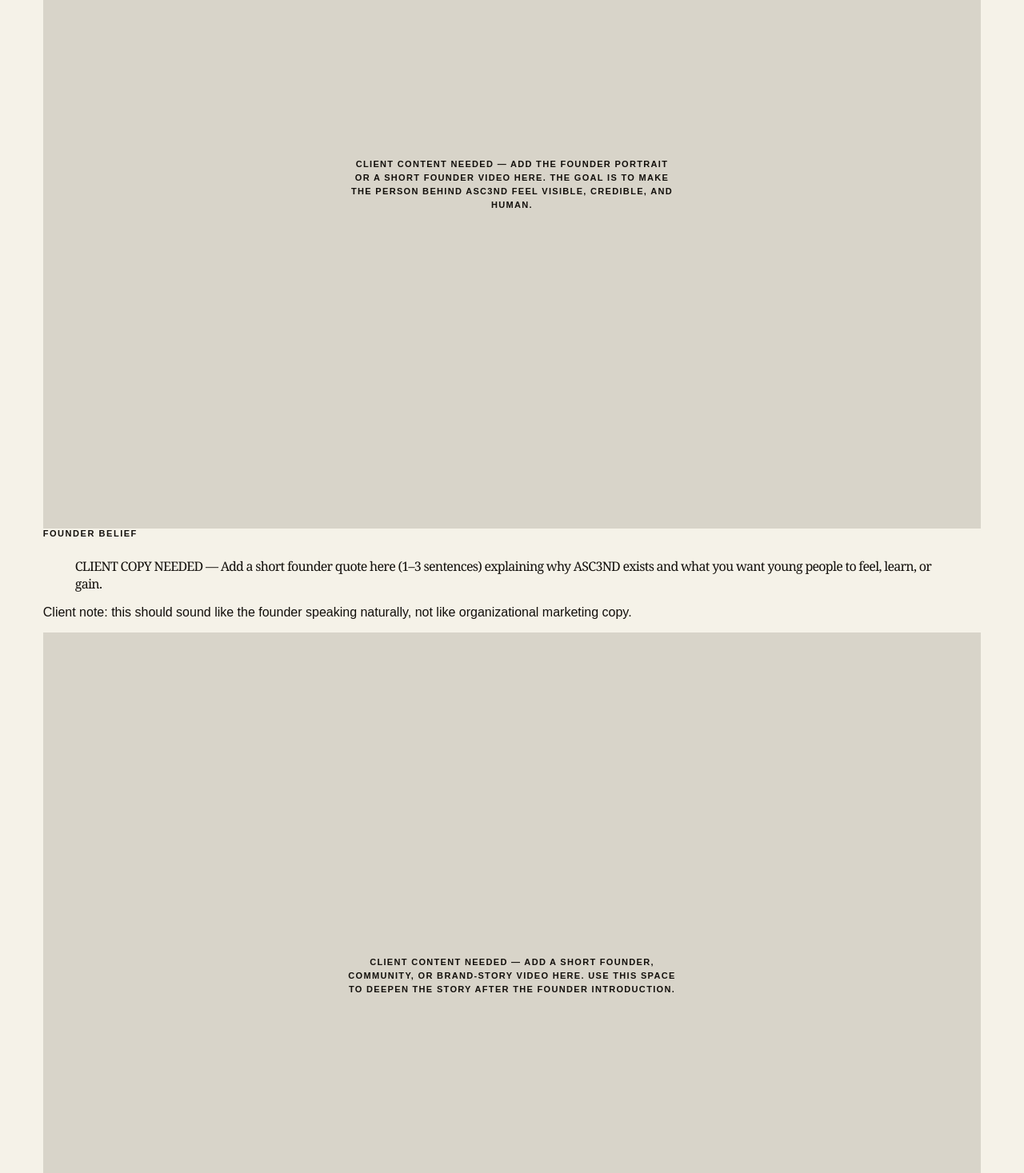
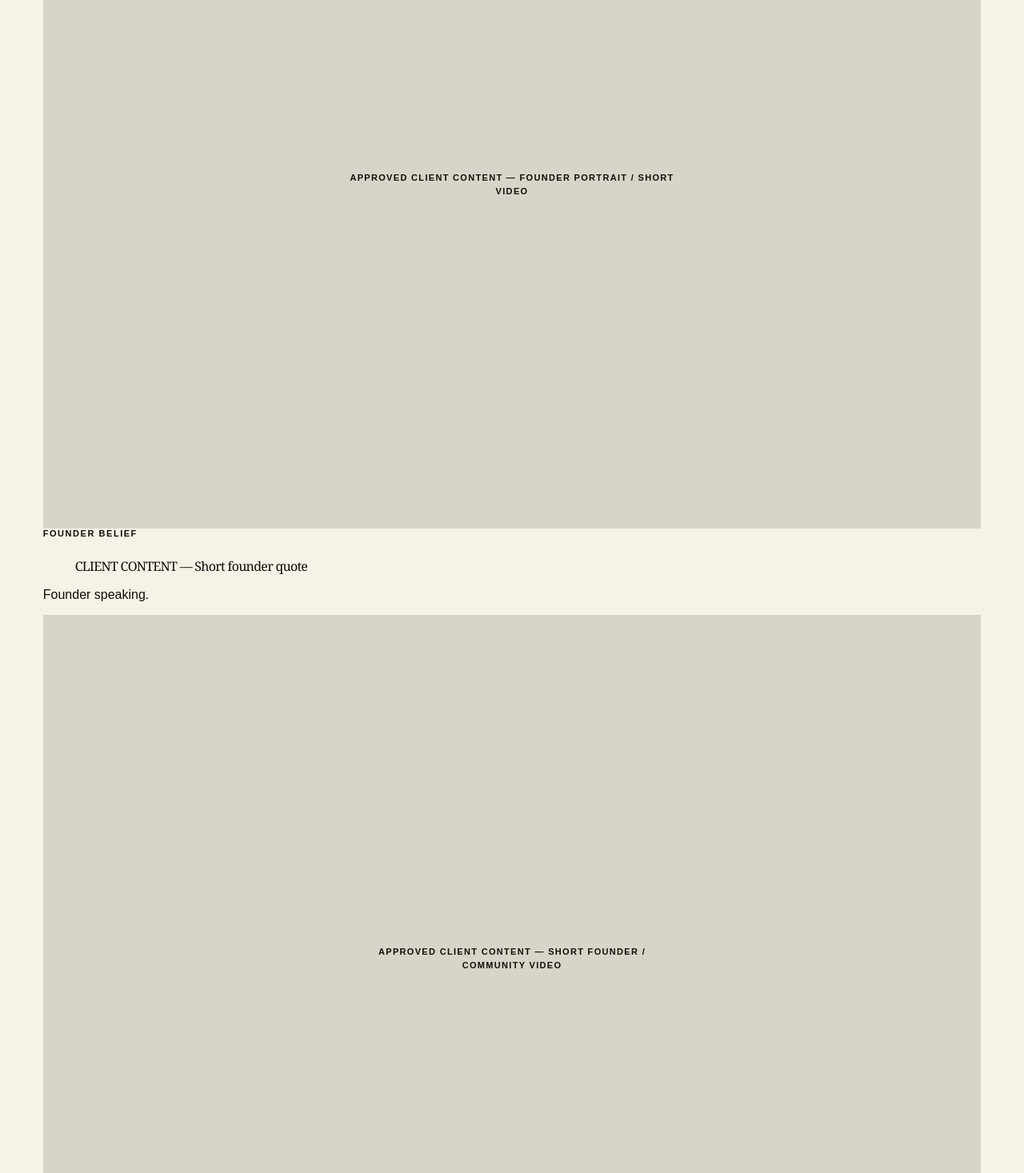
Before and after one commit to executiveusa/asc3nd-brand-site, a Next.js app: page /story in a window 1280 px wide. Shown: the part 1000-2467 px from the top of the page at 80% size. Built offline with nearby package versions, Linux system fonts and the light colour scheme.

Commit message:
refine story placeholders

```diff
--- a/app/story/page.tsx
+++ b/app/story/page.tsx
@@ -11,20 +11,20 @@ export default function StoryPage() {
     >
       <section className="story shell interior-story">
         <DocumentaryFrame
-          label="CLIENT CONTENT NEEDED — Add the founder portrait or a short founder video here. The goal is to make the person behind ASC3ND feel visible, credible, and human."
+          label="APPROVED CLIENT CONTENT — Founder portrait / short video"
           slot="founder"
           className="portrait-placeholder"
         />
         <div className="story-copy">
           <p className="eyebrow">Founder belief</p>
-          <blockquote>CLIENT COPY NEEDED — Add a short founder quote here (1–3 sentences) explaining why ASC3ND exists and what you want young people to feel, learn, or gain.</blockquote>
-          <p>Client note: this should sound like the founder speaking naturally, not like organizational marketing copy.</p>
+          <blockquote>CLIENT CONTENT — Short founder quote</blockquote>
+          <p>Founder speaking.</p>
         </div>
       </section>
 
       <section className="interior-section shell">
         <DocumentaryFrame
-          label="CLIENT CONTENT NEEDED — Add a short founder, community, or brand-story video here. Use this space to deepen the story after the founder introduction."
+          label="APPROVED CLIENT CONTENT — Short founder / community video"
           slot="story-context"
         />
       </section>
```
